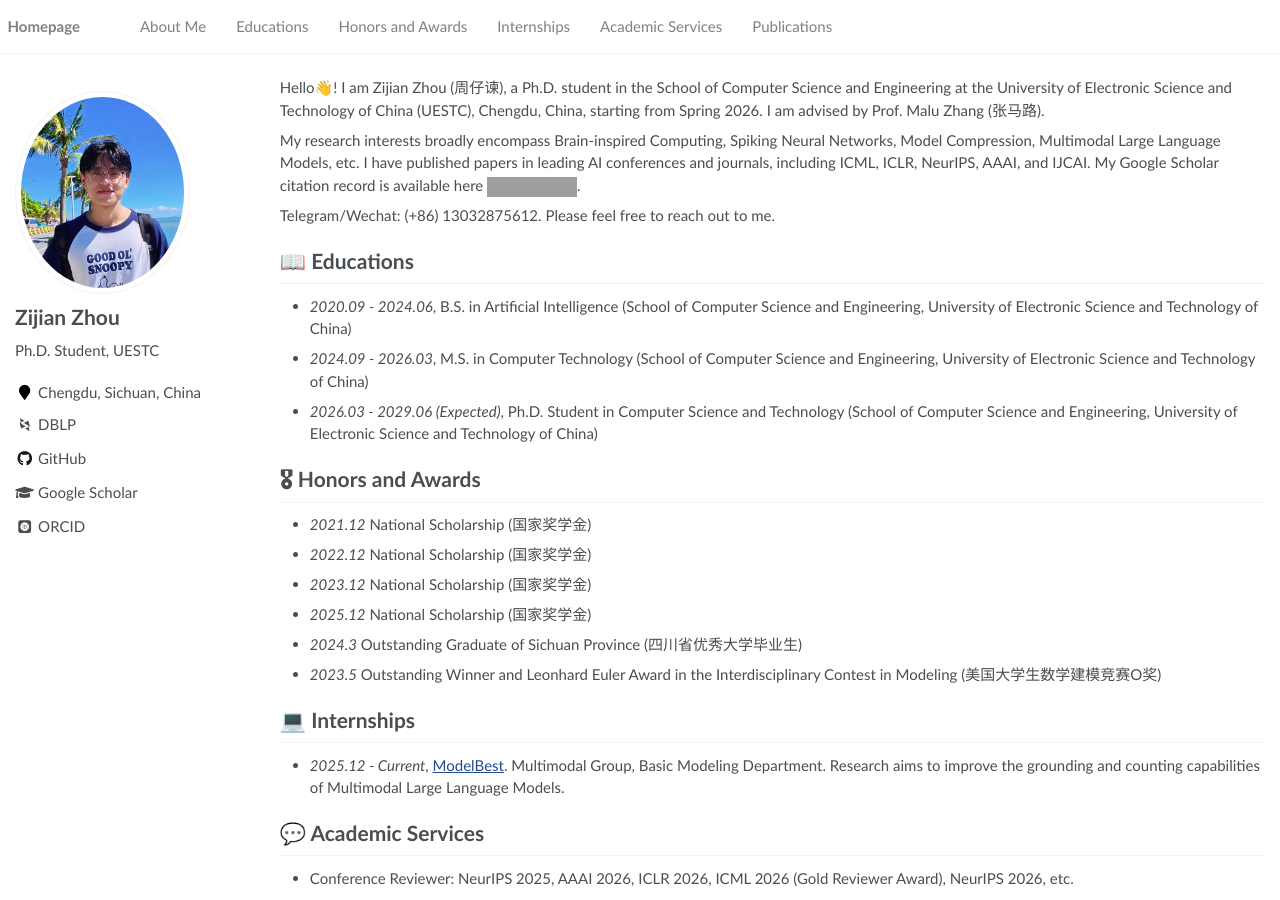
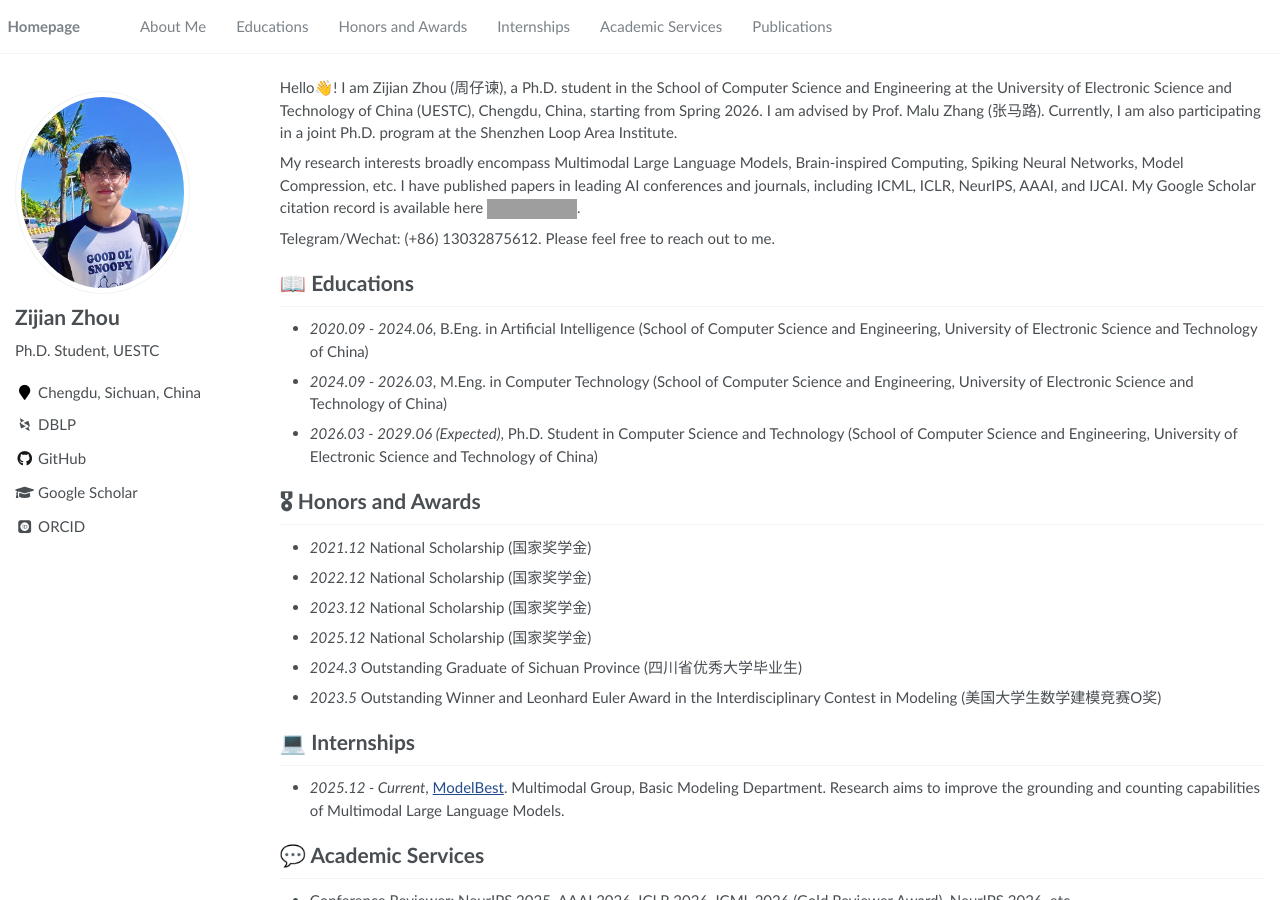
Before and after one commit to CayleyZ/CayleyZ.github.io, a Jekyll site: the page built from _pages/about.md, in a window 1280 px wide and 900 px high. Built offline with Jekyll 4.4.1, drawn with Linux system fonts in a browser that asks for light colours; some web fonts are replaced; grey boxes are pictures that could not be loaded.

Commit message:
Update about page content

```diff
--- a/_pages/about.md
+++ b/_pages/about.md
@@ -17,15 +17,15 @@ redirect_from:
 
 <span class='anchor' id='about-me'></span>
 
-Hello👋! I am Zijian Zhou (周仔谏), a Ph.D. student in the School of Computer Science and Engineering at the University of Electronic Science and Technology of China (UESTC), Chengdu, China, starting from Spring 2026. I am advised by Prof. Malu Zhang (张马路).
+Hello👋! I am Zijian Zhou (周仔谏), a Ph.D. student in the School of Computer Science and Engineering at the University of Electronic Science and Technology of China (UESTC), Chengdu, China, starting from Spring 2026. I am advised by Prof. Malu Zhang (张马路). Currently, I am also participating in a joint Ph.D. program at the Shenzhen Loop Area Institute.
 
-My research interests broadly encompass Brain-inspired Computing, Spiking Neural Networks, Model Compression, Multimodal Large Language Models, etc. I have published papers in leading AI conferences and journals, including ICML, ICLR, NeurIPS, AAAI, and IJCAI. My Google Scholar citation record is available here <a href='https://scholar.google.com/citations?user=1VlWbnMAAAAJ'><img src="https://img.shields.io/endpoint?url={{ url | url_encode }}&logo=Google%20Scholar&labelColor=f6f6f6&color=9cf&style=flat&label=citations" alt="Google Scholar citations"></a>.
+My research interests broadly encompass Multimodal Large Language Models, Brain-inspired Computing, Spiking Neural Networks, Model Compression, etc. I have published papers in leading AI conferences and journals, including ICML, ICLR, NeurIPS, AAAI, and IJCAI. My Google Scholar citation record is available here <a href='https://scholar.google.com/citations?user=1VlWbnMAAAAJ'><img src="https://img.shields.io/endpoint?url={{ url | url_encode }}&logo=Google%20Scholar&labelColor=f6f6f6&color=9cf&style=flat&label=citations" alt="Google Scholar citations"></a>.
 
 Telegram/Wechat: (+86) 13032875612. Please feel free to reach out to me.
 
 # 📖 Educations
-- *2020.09 - 2024.06*, B.S. in Artificial Intelligence (School of Computer Science and Engineering, University of Electronic Science and Technology of China)
-- *2024.09 - 2026.03*, M.S. in Computer Technology (School of Computer Science and Engineering, University of Electronic Science and Technology of China)
+- *2020.09 - 2024.06*, B.Eng. in Artificial Intelligence (School of Computer Science and Engineering, University of Electronic Science and Technology of China)
+- *2024.09 - 2026.03*, M.Eng. in Computer Technology (School of Computer Science and Engineering, University of Electronic Science and Technology of China)
 - *2026.03 - 2029.06 (Expected)*, Ph.D. Student in Computer Science and Technology (School of Computer Science and Engineering, University of Electronic Science and Technology of China)
 
 # 🎖 Honors and Awards
```
